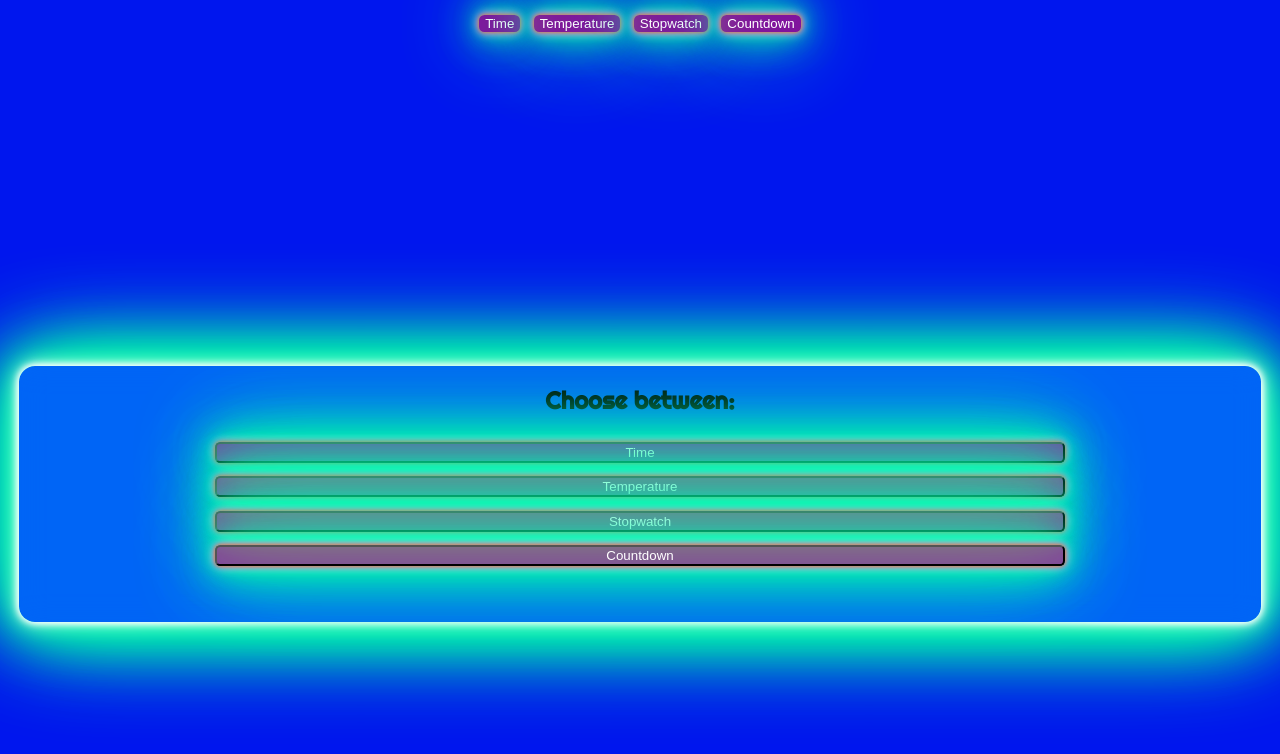
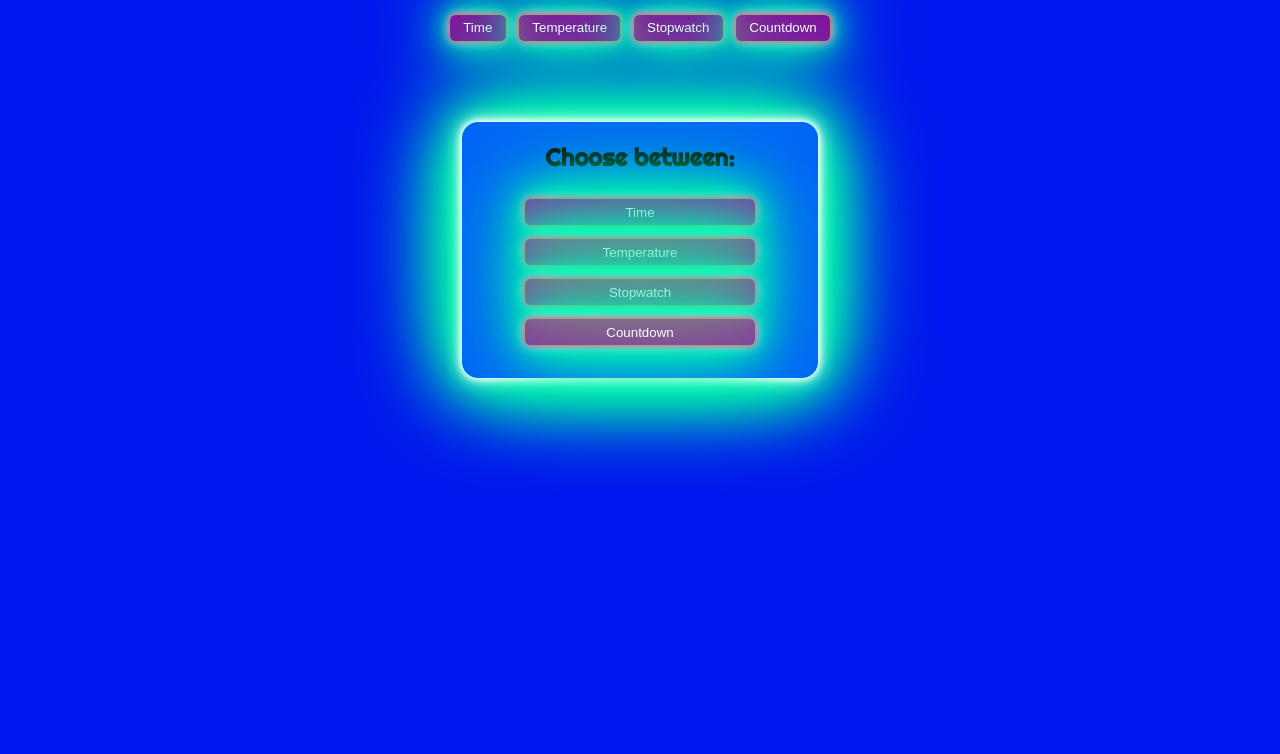
Before and after one commit to fliderman01/myclocks, a React (Create React App) app: page / in a window 1280 px wide. Shown: the top 754 px of the page. Built offline with nearby package versions, Linux system fonts and the light colour scheme.

Commit message:
finish - 2 files modified

```diff
--- a/src/components/Header.css
+++ b/src/components/Header.css
@@ -1,9 +1,15 @@
 header > button {
   border-bottom-left-radius: 1em solid;
-  border: none;
 }
 /* cover + header buttons */
+.hov {
+  border: none;
+
+  height: 2em;
+  padding: 0 1em;
+}
 .hov:hover {
   background-color: #1afe49;
   cursor: pointer;
+  color: purple;
 }
--- a/src/style.css
+++ b/src/style.css
@@ -33,3 +33,8 @@ button {
     0 0 11px #fff, 0 0 21px #0fa, 0 0 44px #0fa, 0 0 45px #0fa, 0 0 87px #0fa,
     0 0 97px #0fa;
 }
+@media screen and (min-width: 420px) {
+  main {
+    padding: 5% 35%;
+  }
+}
```
